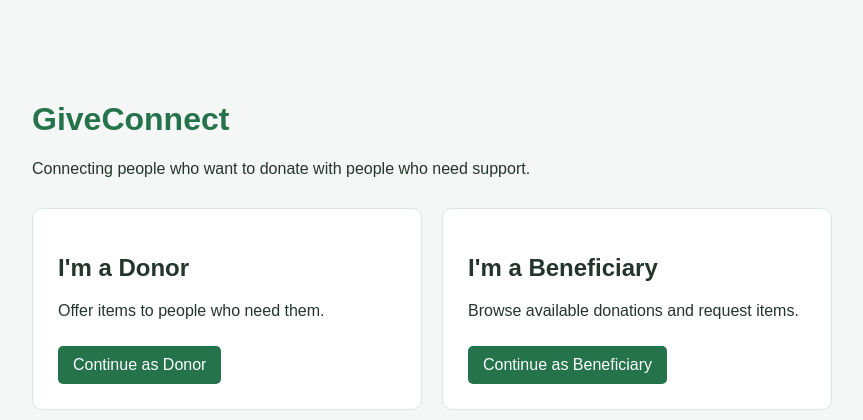
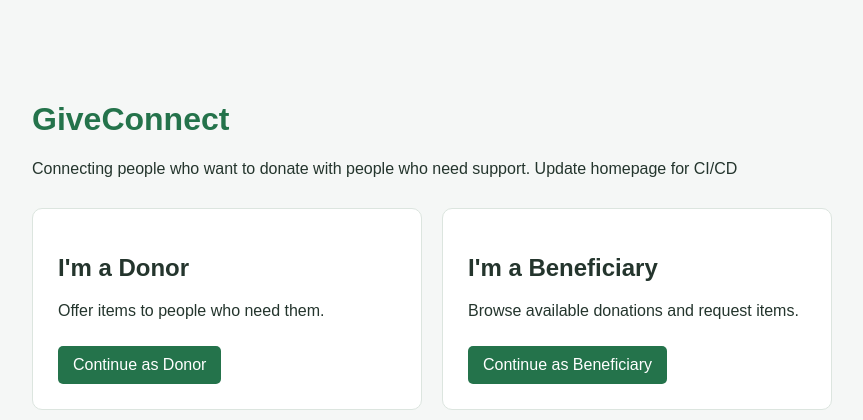
Before and after one commit to HammasAmir/GiveConnect-App_CI-CD-Pipeline, a FastAPI app: page / in a window 1280 px wide. Shown: the top 420 px of the page, without its empty margins (208-1071 px from the left). Run offline with FastAPI, Linux system fonts and the light colour scheme.

Commit message:
Update homepage for CI/CD demonstration

```diff
--- a/templates/index.html
+++ b/templates/index.html
@@ -46,7 +46,9 @@
 </head>
 <body>
     <h1>GiveConnect</h1>
-    <p>Connecting people who want to donate with people who need support.</p>
+    <p>Connecting people who want to donate with people who need support.
+        Update homepage for CI/CD
+    </p>
 
     <div class="roles">
         <div class="card">
```
